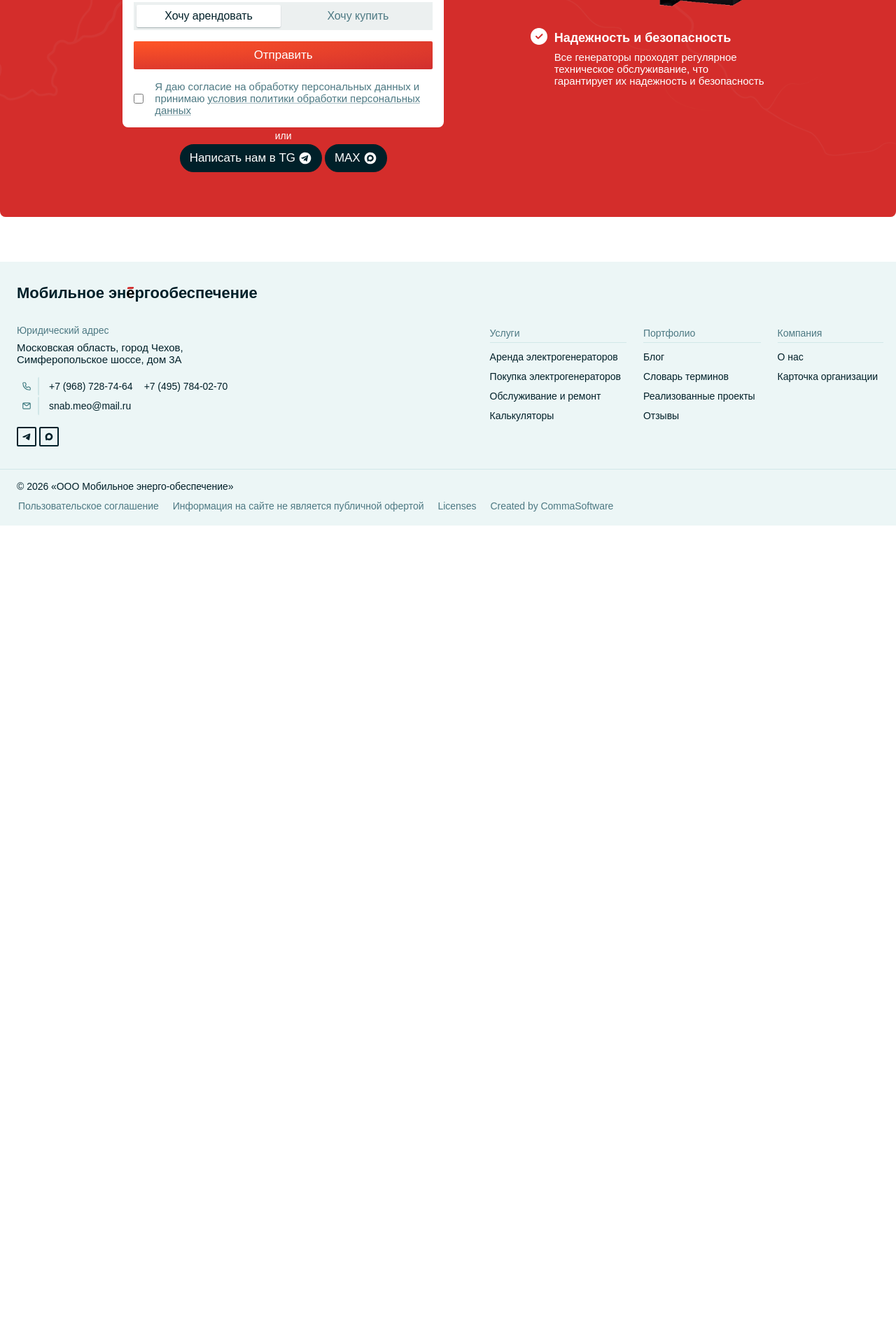
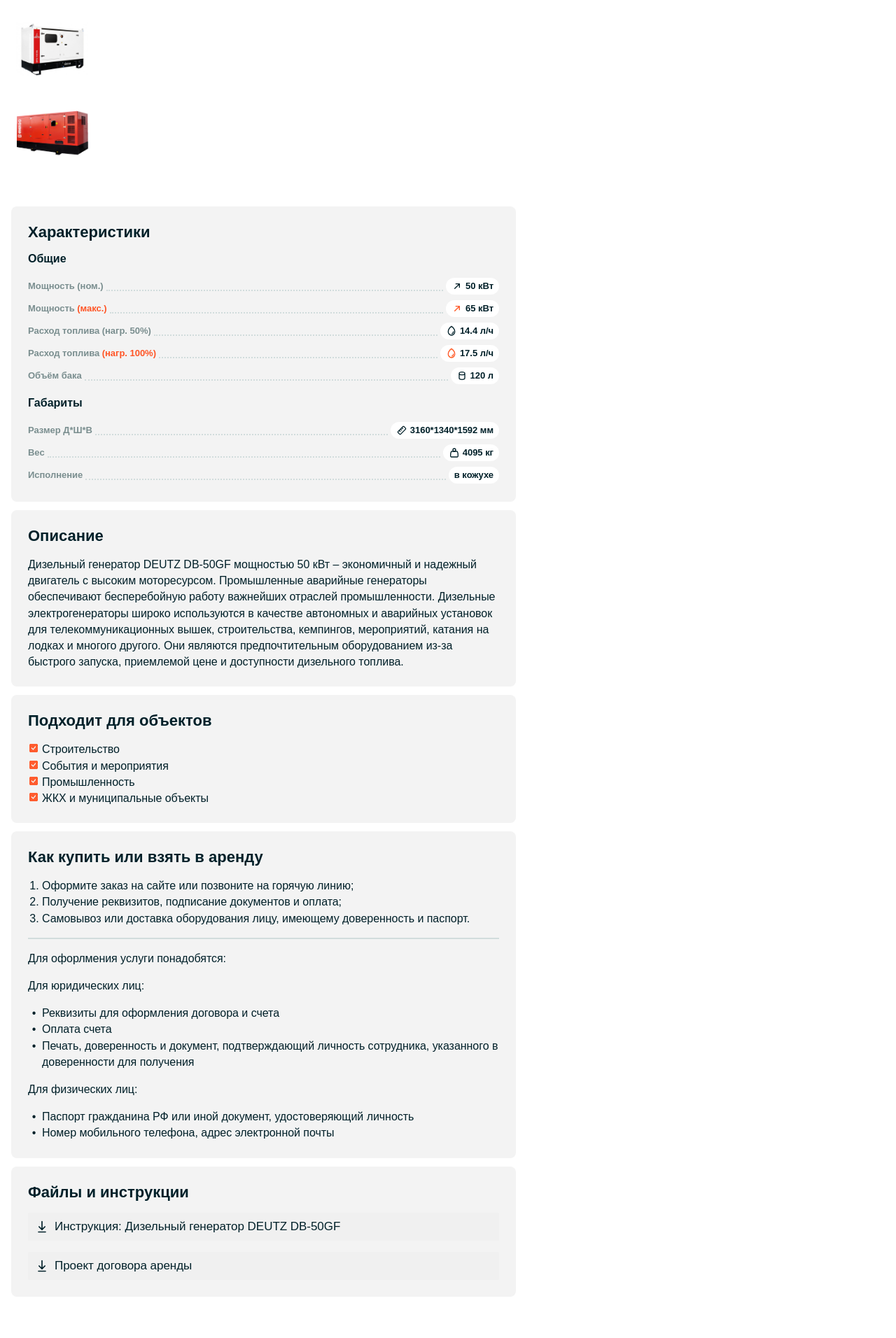
Before and after one commit to CommaSoftware/mobile-electro, a PHP site: page /product-page.html in a window 1280 px wide. Shown: the part 1048-2960 px from the top of the page at 70% size. Before the commit the page ends 1799 px from the top, so only its background shows below. Run offline with PHP 8.4, Linux system fonts and the light colour scheme; some web fonts are replaced.

Commit message:
Add: Адаптировал страницу продукта

```diff
--- /dev/null
+++ b/layout/assets/css/cms-content.css
@@ -0,0 +1,91 @@
+.cms-content {
+  display: flex;
+  flex-direction: column;
+  gap: 16px;
+}
+
+.cms-content {
+  word-wrap: break-word;
+}
+
+.cms-content h1,
+.cms-content h2,
+.cms-content h3,
+.cms-content h4,
+.cms-content h5,
+.cms-content h6 {
+  --heading-font-size: var(--font-size-h2);
+  --heading-color: var(--color-elem-primary);
+  --heading-font-weight: 600;
+
+  font-family: var(--font-name-heading);
+  color: var(--heading-color);
+  font-size: var(--heading-font-size);
+  font-weight: var(--heading-font-weight);
+}
+
+.cms-content h1 {
+  --heading-font-size: var(--font-size-h1);
+}
+
+.cms-content h2 {
+  --heading-font-size: var(--font-size-h2);
+}
+
+.cms-content h3 {
+  --heading-font-size: var(--font-size-h3);
+}
+
+.cms-content h4 {
+  --heading-font-size: var(--font-size-h4);
+}
+
+.cms-content h5 {
+  --heading-font-size: var(--font-size-h5);
+}
+
+.cms-content h6 {
+  --heading-font-size: var(--font-size-h6);
+}
+
+.cms-content p,
+.cms-content li {
+  color: var(--color-elem-primary);
+  font-size: var(--font-size-span-m);
+  font-weight: 500;
+  letter-spacing: var(--font-letter-spacing);
+  line-height: 145%;
+}
+
+.cms-content ul,
+.cms-content ol {
+  padding-left: 20px;
+}
+
+.cms-content ul li::marker {
+  content: "•  ";
+}
+
+.cms-content ul.checked-list li {
+  position: relative;
+  list-style-type: none;
+}
+.cms-content ul.checked-list li::marker {
+  content: "";
+}
+.cms-content ul.checked-list li::before {
+  content: "";
+  position: absolute;
+  left: calc(-4px - 1em);
+  display: inline-block;
+  aspect-ratio: 1/1;
+  height: 1em;
+  background-image: url("../images/icons/checkbox-checked-filled.svg");
+  background-size: contain;
+  filter: brightness(650%) hue-rotate(170deg) contrast(450%);
+  transform: translateY(2px);
+}
+
+.cms-content hr {
+  border: 1px solid var(--color-border-tertiary);
+}
--- a/layout/assets/css/entities/breadcrumbs.css
+++ b/layout/assets/css/entities/breadcrumbs.css
@@ -1,5 +1,6 @@
 .breadcrumbs {
   display: flex;
+  flex-wrap: wrap;
   gap: 12px;
   padding: var(--gap-blocks) 0;
 }
@@ -25,3 +26,10 @@
 .breadcrumbs__item a:active {
   text-decoration: 1px underline solid;
 }
+
+/* ---------- Adaptation ---------- */
+@media screen and (max-width: 480px) {
+  .breadcrumbs__item:last-child:not(:has(a)) {
+    display: none;
+  }
+}
--- /dev/null
+++ b/layout/assets/css/entities/view-block.css
@@ -0,0 +1,34 @@
+.view-block {
+  padding: 24px;
+  border-radius: var(--border-radius-l);
+  background-color: var(--color-bg-secondary);
+}
+
+.view-block__heading {
+  display: block;
+}
+
+.view-block__content {
+  display: flex;
+  flex-direction: column;
+  gap: 16px;
+  margin-top: 16px;
+}
+
+.view-block__content .button {
+  justify-content: flex-start;
+  white-space: wrap;
+  --button-padding-side: 4px;
+  padding-top: 2px;
+  padding-bottom: 2px;
+  gap: 8px;
+}
+
+/* ---------- Adaptation ---------- */
+@media screen and (max-width: 1024px) {
+  .view-block {
+    padding: 24px var(--padding-content-area);
+    margin: 0 calc(0px - var(--padding-content-area));
+    border-radius: var(--border-radius-m);
+  }
+}
--- a/layout/assets/css/shared/button.css
+++ b/layout/assets/css/shared/button.css
@@ -14,7 +14,7 @@
   align-items: center;
   gap: 4px;
   box-sizing: border-box;
-  height: var(--button-height);
+  min-height: var(--button-height);
   padding: 0 calc(var(--button-padding-side) + 4px);
   border: 2px solid var(--button-color-border);
   border-radius: var(--button-border-radius);
@@ -159,10 +159,10 @@
 
 /* Effects for buttons */
 
-.butto:not(.is-no-hover):hover,
-.butto:not(.is-no-hover):active,
-.butto:not(.is-no-hover).is-style-secondary:hover,
-.butto:not(.is-no-hover).is-style-secondary:active {
+.button:not(.is-no-hover):hover,
+.button:not(.is-no-hover):active,
+.button:not(.is-no-hover).is-style-secondary:hover,
+.button:not(.is-no-hover).is-style-secondary:active {
   --button-bg: var(--color-bg-tertiary-highlight);
   --button-color-text: var(--button-color-hovered);
 }
--- a/layout/assets/css/shared/characteristic.css
+++ b/layout/assets/css/shared/characteristic.css
@@ -17,8 +17,13 @@
 }
 
 .characteristic__label {
-  color: var(--color-elem-secondary-highlight);
+  color: var(--color-elem-secondary);
   margin: 0 8px;
+}
+
+.characteristic__label mark {
+  color: var(--color-elem-accent-secondary);
+  background: transparent;
 }
 
 .characteristic__value {
@@ -34,9 +39,10 @@
 }
 
 .characteristic.is-style-row {
-  width: auto;
   justify-content: space-between;
   background-color: transparent;
+  gap: 4px;
+  width: auto;
   padding: 2px 0;
 }
 
--- a/layout/assets/css/shared/icons.css
+++ b/layout/assets/css/shared/icons.css
@@ -40,6 +40,9 @@
 }
 .icon[data-type="checkbox-checked"] {
   background-image: url("../../images/icons/checkbox-checked.svg");
+}
+.icon[data-type="checkbox-checked-filled"] {
+  background-image: url("../../images/icons/checkbox-checked-filled.svg");
 }
 .icon[data-type="chervon-down"] {
   background-image: url("../../images/icons/chervon-down.svg");
--- a/layout/assets/css/widgets/product.css
+++ b/layout/assets/css/widgets/product.css
@@ -1,11 +1,17 @@
 .product .content-wrapper {
   display: grid;
-  grid-template-columns: 7fr 4fr;
-  gap: var(--space-column-gap) var(--space-column-plus-gap);
+  grid-template-columns: 7fr 5fr;
+  gap: var(--space-column-gap);
 }
 
 .product .content-wrapper .breadcrumbs {
   grid-column: 1/-1;
+}
+
+.product-content {
+  display: flex;
+  flex-direction: column;
+  gap: 12px;
 }
 
 /* Sidebar */
@@ -13,7 +19,19 @@
 .product-sidebar {
   display: flex;
   flex-direction: column;
+  align-items: flex-end;
+  padding-left: var(--space-column-gap);
+}
+
+.product-sidebar__content {
+  position: sticky;
+  top: calc(var(--header-height) + var(--gap-blocks));
+  display: flex;
+  flex-direction: column;
   gap: var(--gap-blocks);
+  max-width: var(--space-column-4);
+  max-height: calc(100vh - var(--header-height) - var(--gap-blocks) * 2);
+  overflow-y: auto;
 }
 
 .product-sidebar .characteristics-block .button {
@@ -60,6 +78,7 @@
 .product-slider {
   position: relative;
   aspect-ratio: 16/9;
+  margin-bottom: var(--gap-blocks);
 }
 
 .product-slider__items-block {
--- a/layout/product-page.html
+++ b/layout/product-page.html
@@ -8,6 +8,7 @@
     <link rel="stylesheet" href="assets/css/root.css" />
     <link rel="stylesheet" href="assets/css/ui.css" />
     <link rel="stylesheet" href="assets/css/fonts.css" />
+    <link rel="stylesheet" href="assets/css/cms-content.css" />
 
     <link rel="stylesheet" href="assets/css/shared/button.css" />
     <link rel="stylesheet" href="assets/css/shared/input.css" />
@@ -26,6 +27,7 @@
     <link rel="stylesheet" href="assets/css/entities/blog-card.css" />
     <link rel="stylesheet" href="assets/css/entities/buttons-block.css" />
     <link rel="stylesheet" href="assets/css/entities/breadcrumbs.css" />
+    <link rel="stylesheet" href="assets/css/entities/view-block.css" />
 
     <link rel="stylesheet" href="assets/css/widgets/header.css" />
     <link rel="stylesheet" href="assets/css/widgets/footer.css" />
@@ -244,9 +246,165 @@
               </div>
             </div>
           </div>
+          <div class="view-block" id="characteristics">
+            <h3 class="view-block__heading heading is-size-h3">
+              Характеристики
+            </h3>
+            <div class="view-block__content cms-content">
+              <h5>Общие</h5>
+              <div class="characteristics-block">
+                <div class="characteristic is-style-row">
+                  <div class="characteristic__label">Мощность (ном.)</div>
+                  <div class="characteristic__value">
+                    <span class="icon" data-type="arrow-up-right"></span>50 кВт
+                  </div>
+                </div>
+                <div class="characteristic is-style-row">
+                  <div class="characteristic__label">
+                    Мощность <mark>(макс.)</mark>
+                  </div>
+                  <div class="characteristic__value">
+                    <span
+                      class="icon is-color-accent"
+                      data-type="arrow-up-right"
+                    ></span
+                    >65 кВт
+                  </div>
+                </div>
+                <div class="characteristic is-style-row">
+                  <div class="characteristic__label">
+                    Расход топлива (нагр. 50%)
+                  </div>
+                  <div class="characteristic__value">
+                    <span class="icon" data-type="water-drop"></span>14.4 л/ч
+                  </div>
+                </div>
+                <div class="characteristic is-style-row">
+                  <div class="characteristic__label">
+                    Расход топлива <mark>(нагр. 100%)</mark>
+                  </div>
+                  <div class="characteristic__value">
+                    <span
+                      class="icon is-color-accent"
+                      data-type="water-drop"
+                    ></span
+                    >17.5 л/ч
+                  </div>
+                </div>
+                <div class="characteristic is-style-row">
+                  <div class="characteristic__label">Объём бака</div>
+                  <div class="characteristic__value">
+                    <span class="icon" data-type="cylinder"></span>120 л
+                  </div>
+                </div>
+              </div>
+              <h5>Габариты</h5>
+              <div class="characteristics-block">
+                <div class="characteristic is-style-row">
+                  <div class="characteristic__label">Размер Д*Ш*В</div>
+                  <div class="characteristic__value">
+                    <span class="icon" data-type="ruler"></span>3160*1340*1592
+                    мм
+                  </div>
+                </div>
+                <div class="characteristic is-style-row">
+                  <div class="characteristic__label">Вес</div>
+                  <div class="characteristic__value">
+                    <span class="icon" data-type="weight"></span>4095 кг
+                  </div>
+                </div>
+                <div class="characteristic is-style-row">
+                  <div class="characteristic__label">Исполнение</div>
+                  <div class="characteristic__value">в кожухе</div>
+                </div>
+              </div>
+            </div>
+          </div>
+          <div class="view-block" id="characteristics">
+            <h3 class="view-block__heading heading is-size-h3">Описание</h3>
+            <div class="view-block__content cms-content">
+              <p>
+                Дизельный генератор DEUTZ DB-50GF мощностью 50 кВт – экономичный
+                и надежный двигатель с высоким моторесурсом. Промышленные
+                аварийные генераторы обеспечивают бесперебойную работу важнейших
+                отраслей промышленности. Дизельные электрогенераторы широко
+                используются в качестве автономных и аварийных установок для
+                телекоммуникационных вышек, строительства, кемпингов,
+                мероприятий, катания на лодках и многого другого. Они являются
+                предпочтительным оборудованием из-за  быстрого запуска,
+                приемлемой цене и доступности дизельного топлива.
+              </p>
+            </div>
+          </div>
+          <div class="view-block" id="characteristics">
+            <h3 class="view-block__heading heading is-size-h3">
+              Подходит для объектов
+            </h3>
+            <div class="view-block__content cms-content">
+              <ul class="checked-list">
+                <li>Строительство</li>
+                <li>События и мероприятия</li>
+                <li>Промышленность</li>
+                <li>ЖКХ и муниципальные объекты</li>
+              </ul>
+            </div>
+          </div>
+          <div class="view-block" id="characteristics">
+            <h3 class="view-block__heading heading is-size-h3">
+              Как купить или взять в аренду
+            </h3>
+            <div class="view-block__content cms-content">
+              <ol>
+                <li>Оформите заказ на сайте или позвоните на горячую линию;</li>
+                <li>Получение реквизитов, подписание документов и оплата;</li>
+                <li>
+                  Самовывоз или доставка оборудования лицу, имеющему
+                  доверенность и паспорт.
+                </li>
+              </ol>
+              <hr />
+              <p>Для офорлмения услуги понадобятся:</p>
+              <p>Для юридических лиц:</p>
+              <ul>
+                <li>Реквизиты для оформления договора и счета</li>
+                <li>Оплата счета</li>
+                <li>
+                  Печать, доверенность и документ, подтверждающий личность
+                  сотрудника, указанного в доверенности для получения
+                </li>
+              </ul>
+
+              <p>Для физических лиц:</p>
+              <ul>
+                <li>
+                  Паспорт гражданина РФ или иной документ, удостоверяющий
+                  личность
+                </li>
+                <li>Номер мобильного телефона, адрес электронной почты</li>
+              </ul>
+            </div>
+          </div>
+          <div class="view-block" id="characteristics">
+            <h3 class="view-block__heading heading is-size-h3">
+              Файлы и инструкции
+            </h3>
+            <div class="view-block__content cms-content">
+              <a href="#!" class="button">
+                <span class="icon" data-type="download"></span>
+                Инструкция: Дизельный генератор DEUTZ DB-50GF
+              </a>
+              <a href="#!" class="button">
+                <span class="icon" data-type="download"></span>
+                Проект договора аренды
+              </a>
+            </div>
+          </div>
         </div>
         <div class="product-sidebar">
-          <h1 class="heading is-size-h1">Дизельный генератор DEUTZ DB-50GF</h1>
+          <div class="product-sidebar__content">
+            <h1 class="heading is-size-h1">
+              Дизельный генератор DEUTZ DB-50GF
+            </h1>
             <div class="characteristics-block">
               <div class="characteristic is-style-row">
                 <div class="characteristic__label">Мощность</div>
@@ -288,10 +446,10 @@
               <div class="product-sidebar-actions__row">
                 <a
                   href="#!"
-                class="button is-size-l is-style-transparent is-hilight"
+                  class="button is-size-s is-style-transparent is-hilight"
                 >
                   <span class="icon" data-type="map-pin"></span>
-                Доставка по западной части России
+                  Доставка по западной России
                 </a>
               </div>
               <div class="product-sidebar-actions__row">
@@ -316,6 +474,7 @@
 									Предзаказ
 								</div>
 							</div> -->
+            </div>
           </div>
         </div>
       </div>
```
Also changed, not shown: other parts of layout/assets/css/widgets/product.css (+43 -0 lines), layout/assets/images/icons/checkbox-checked-filled.svg (added). Lines whose indentation alone changed are shown as unchanged.
